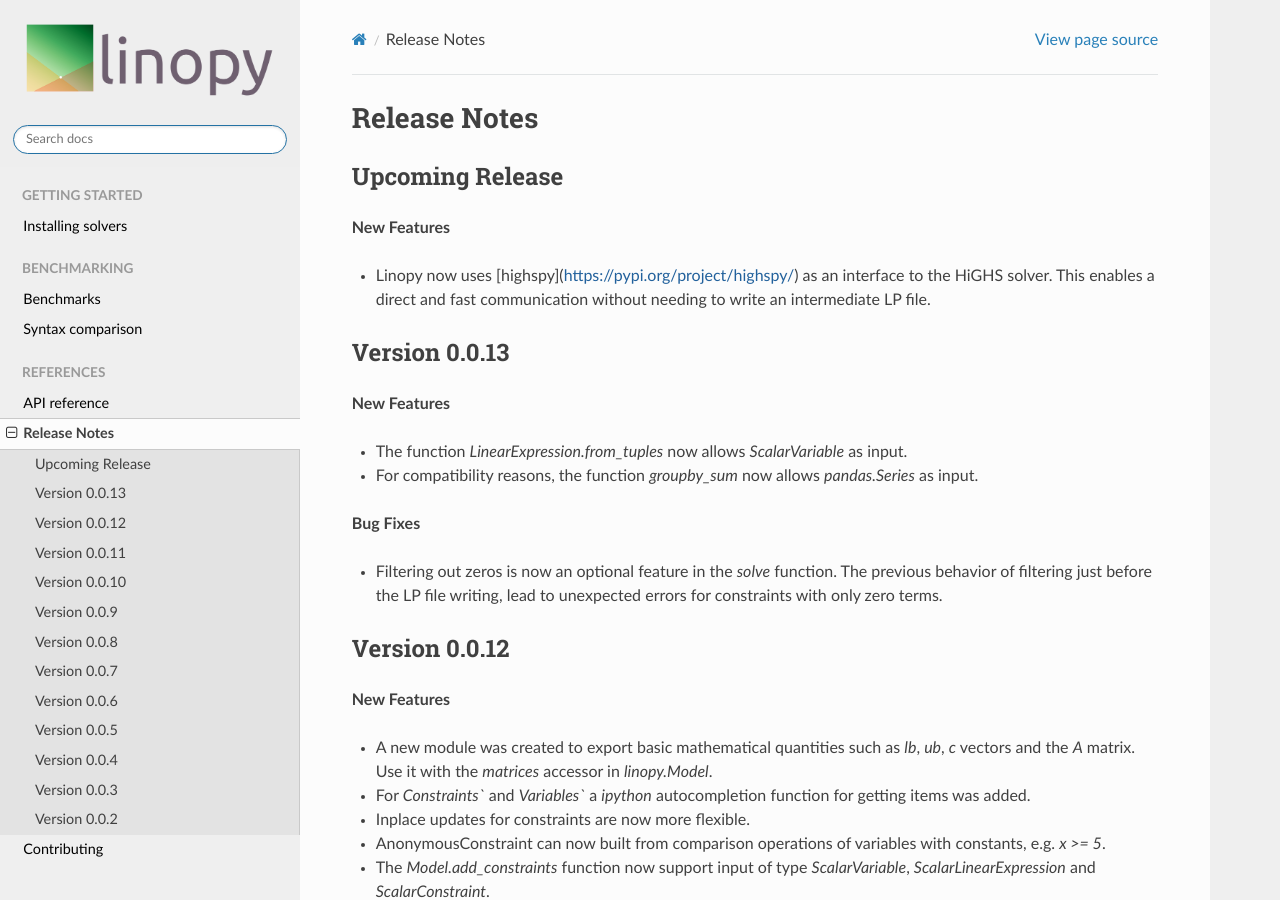
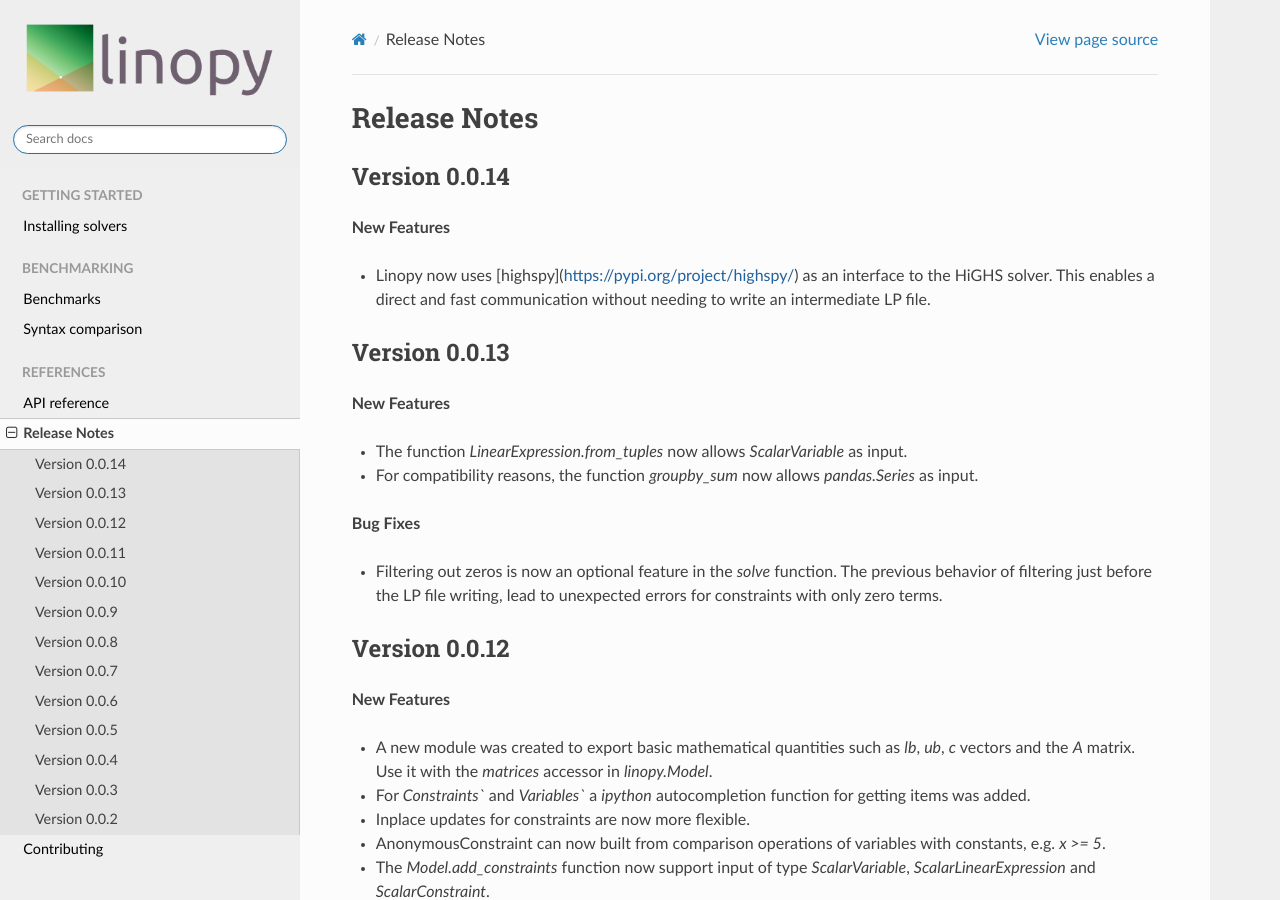
Before and after one commit to PyPSA/linopy, a Sphinx documentation site: the page built from doc/release_notes.rst, in a window 1280 px wide and 900 px high. Built offline with Sphinx 7.4.7 and the Read the Docs theme 2.0.0, drawn with Linux system fonts in a browser that asks for light colours; pages that are not in the unit, such as notebooks, are missing from menus.

Commit message:
update release notes

```diff
--- a/doc/release_notes.rst
+++ b/doc/release_notes.rst
@@ -1,8 +1,11 @@
 Release Notes
 =============
 
-Upcoming Release
-----------------
+.. Upcoming Release
+.. ----------------
+
+Version 0.0.14
+--------------
 
 **New Features**
 
```
